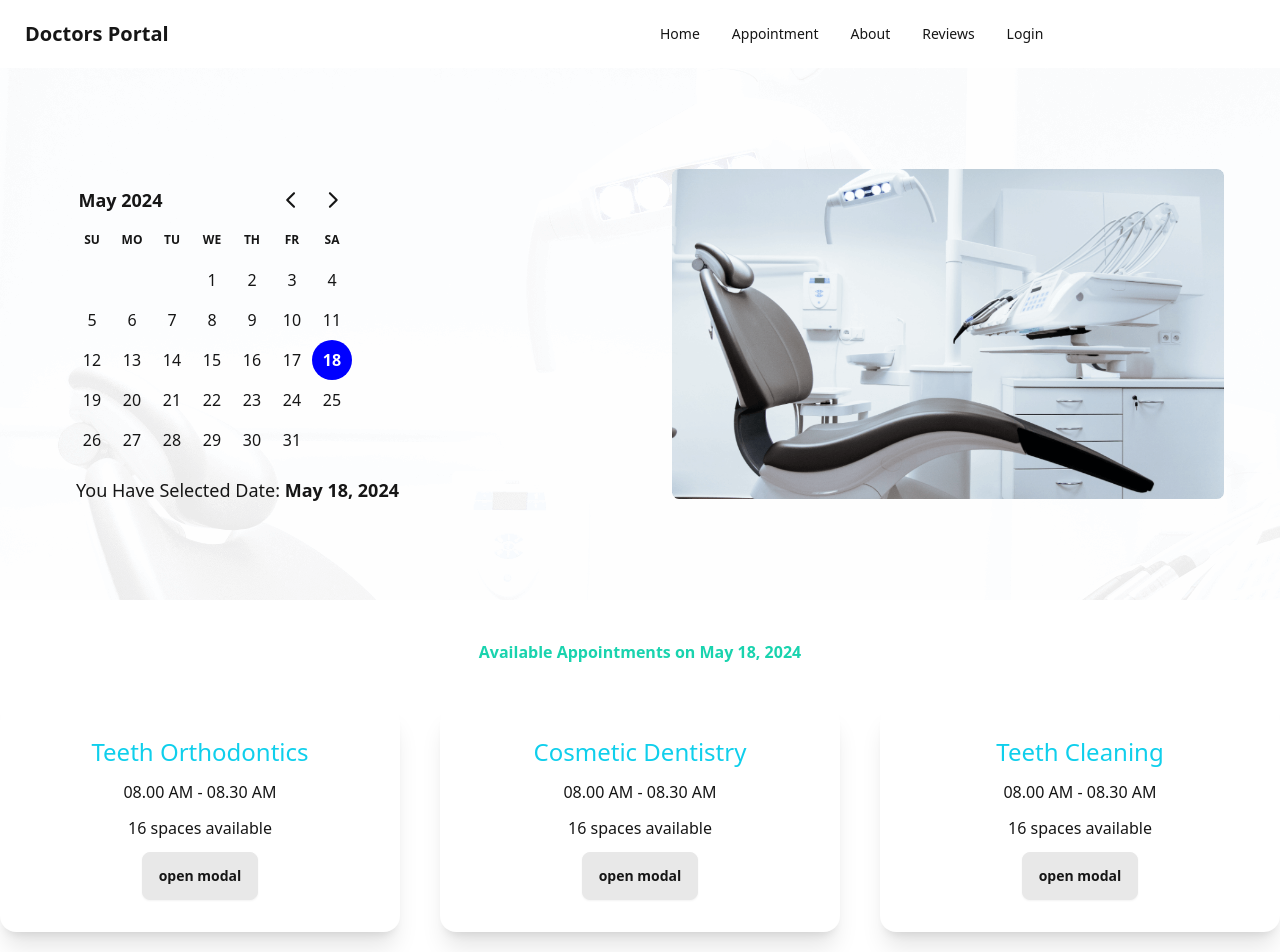
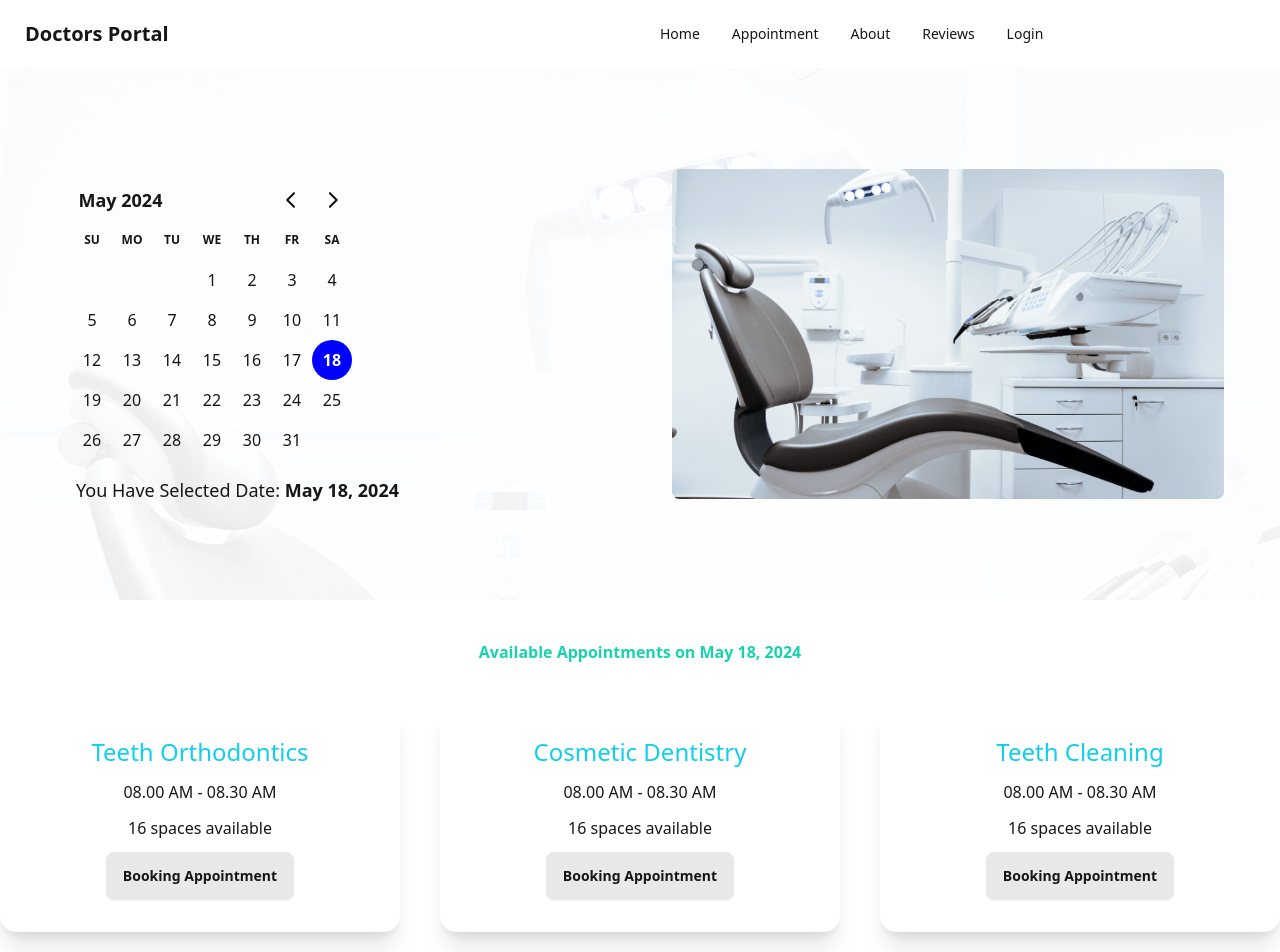
Before and after one commit to rakibgithub21/Doctors-Portal-Client-side, a React (Vite) app: page /appointment in a window 1280 px wide. Shown: the top 952 px of the page. Built offline with nearby package versions, Linux system fonts and the light colour scheme.

Commit message:
todays last commit

```diff
--- a/src/Pages/Appointment/AvailableAppointments/AppointmentOption.jsx
+++ b/src/Pages/Appointment/AvailableAppointments/AppointmentOption.jsx
@@ -12,7 +12,14 @@ const AppointmentOption = ({ appointment, setTreatment }) => {
                 <p>{slots.length} {slots.length > 1 ?"spaces" : "space" } available</p>
                 <div className="card-actions justify-center">
                     {/* <button className="btn btn-primary text-white" onClick={() => document.getElementById('booking_modal').showModal()}>Book Appointment</button> */}
-                    <label onClick={() => setTreatment(appointment)} htmlFor="booking_modal" className="btn">open modal</label>
+                    <label
+                        onClick={() => setTreatment(appointment)}
+                        htmlFor="booking_modal"
+                        className={`btn ${slots.length === 0 ? 'btn-disabled' : ''}`}
+                        disabled={slots.length === 0}
+                    >
+                        Booking Appointment
+                    </label>
                 </div>
             </div>
         </div>
--- a/src/Pages/Appointment/AvailableAppointments/AvailableAppointments.jsx
+++ b/src/Pages/Appointment/AvailableAppointments/AvailableAppointments.jsx
@@ -36,7 +36,8 @@ const AvailableAppointments = ({ selectedDate }) => {
                 treatment &&
                 <BookingModal
                     selectedDate={selectedDate}
-                    treatment={treatment}
+                        treatment={treatment}
+                        setTreatment={setTreatment}
                 ></BookingModal>
 
             }
--- a/src/Pages/Appointment/BookingModal/BookingModal.jsx
+++ b/src/Pages/Appointment/BookingModal/BookingModal.jsx
@@ -3,20 +3,30 @@
 import { format } from "date-fns";
 
 
-const BookingModal = ({ treatment, selectedDate }) => {
+const BookingModal = ({ treatment, selectedDate, setTreatment }) => {
 
-    const { namem,slots } = treatment; //treatment is appointment options just different name
+    const { name, slots } = treatment; //treatment is appointment options just different name
 
     const date = format(selectedDate, 'PP')
 
     const handleBooking = (e) => {
         e.preventDefault()
         const form = e.target;
-        const name = form.name.value;
+        const patientName = form.name.value;
         const email = form.email.value;
         const slot = form.slot.value;
         const phone = form.phone.value;
-        console.log(name,email,slot,phone,date);
+        const booking = {
+            appointmentDate: date,
+            treatment: name,
+            patient: patientName,
+            slot,
+            email,
+            phone
+        }
+        // TODO:send data to the server and once data is saved then close the modal and display toast ....
+        setTreatment(null)
+        console.log(booking);
 
     }
     return (
@@ -25,15 +35,15 @@ const BookingModal = ({ treatment, selectedDate }) => {
             <input type="checkbox" id="booking_modal" className="modal-toggle" />
             <div className="modal" role="dialog">
                 <div className="modal-box">
-                    <h3 className="font-bold text-lg my-4">{name }</h3>
+                    <h3 className="font-bold text-lg my-4">{name}</h3>
                     <form onSubmit={handleBooking} className="space-y-3">
                         <input type="text" readOnly value={date} className="input input-bordered w-full " />
                         <select name="slot" className="select select-bordered w-full ">
 
                             {
-                                slots.map(slot => <option
+                                slots.map((slot, idx) => <option
                                     value={slot}
-                                    key={slot}
+                                    key={idx}
                                 >{slot}</option>)
                             }
                             {/* <option>Han Solo</option>
@@ -43,7 +53,7 @@ const BookingModal = ({ treatment, selectedDate }) => {
                         <input name="email" type="text" placeholder="Your Email" className="input input-bordered w-full " />
                         <input name="phone" type="text" placeholder="Your Phone Number" className="input input-bordered w-full " />
                         <input type="submit" className="btn w-full btn-secondary text-white" value="Submit" />
-                   </form>
+                    </form>
                     <div className="modal-action">
                         <label htmlFor="booking_modal" className="btn">Close!</label>
                     </div>
```
